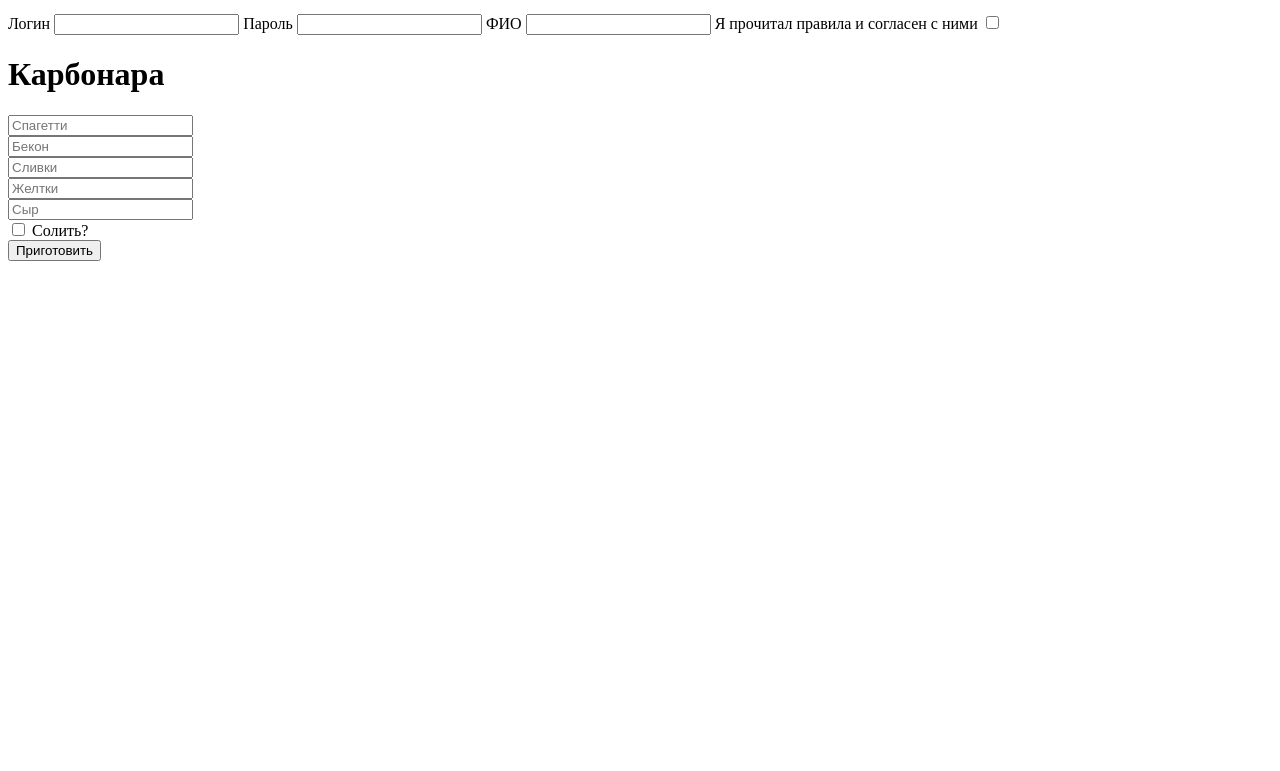
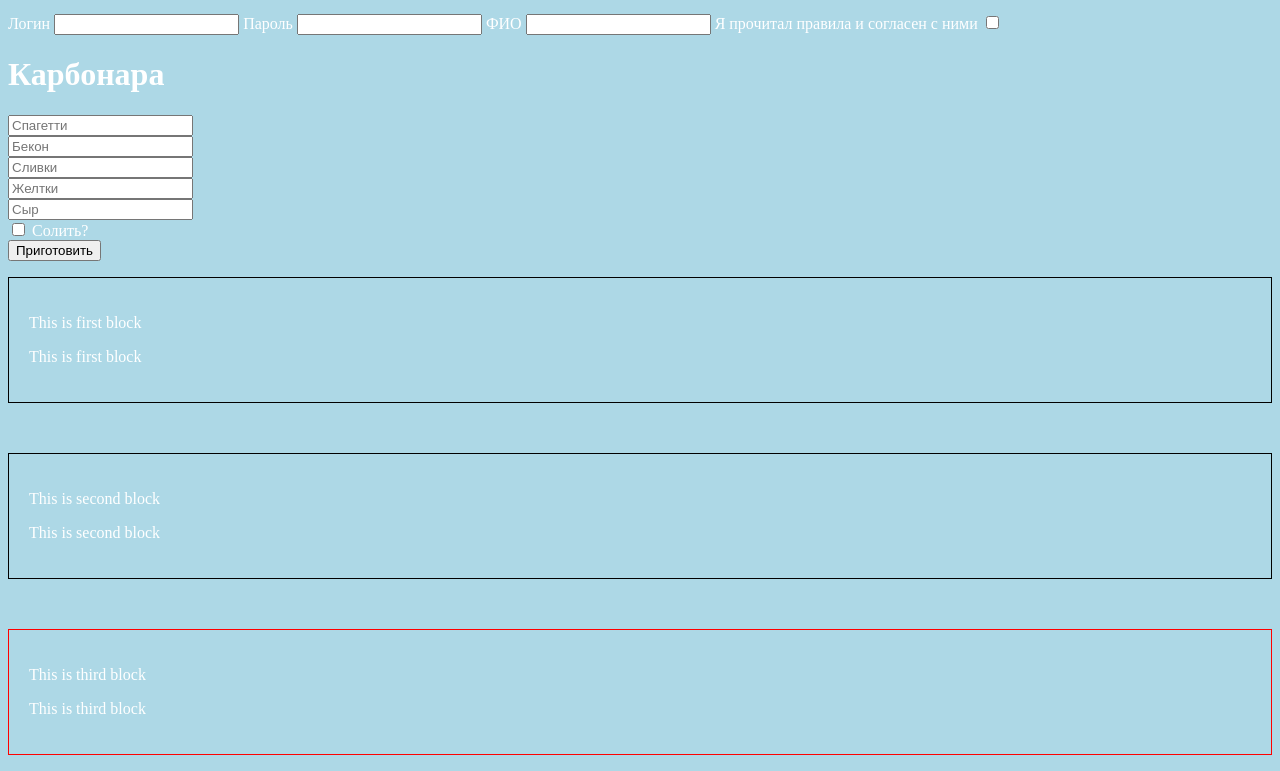
Before and after one commit to bessieglass/course, a plain HTML site: page index.html in a window 1280 px wide. Shown: the part 778-1549 px from the top of the page. Before the commit the page ends 1047 px from the top, so only its background shows below. Drawn offline with Linux system fonts and the light colour scheme.

Commit message:
added divs

```diff
--- a/index.html
+++ b/index.html
@@ -1,6 +1,7 @@
 <!DOCTYPE html>
 <html>
    <head>
+   	  <link rel="stylesheet" href="style.css">
       <meta charset="utf-8">
       <title></title>
    </head>
@@ -48,7 +49,6 @@
 	<label>Я прочитал правила и согласен с ними</label>
 	<input type ="checkbox">
 </p>
-   </body>
 	<form action="/cookcarbonara">
    <h1>Карбонара</h1>
    <input type="text" placeholder="Спагетти" name="login"><br>
@@ -61,5 +61,14 @@
    <button type="submit">Приготовить</button>
 </form>
 
-
+<p>
+<div class="first"><p>This is first block</p>
+	<p>This is first block</p></div>
+<div class="second">
+<p>This is second block</p>
+<p>This is second block</p></div>
+<div class="third"><p>This is third block</p>
+<p>This is third block</p></div>
+</p>
+</body>
 </html>
--- /dev/null
+++ b/style.css
@@ -0,0 +1,22 @@
+
+body {
+background-color: lightblue;
+color: #fff; }
+
+.first {
+   border: 1px solid black;
+   margin-bottom: 50px;
+   padding: 20px;
+
+}
+.second {
+  border: 1px solid black;
+  margin-bottom: 50px;
+  padding: 20px;
+
+}
+.third {
+	border: 1px solid red;
+	padding: 20px;
+
+}
```
